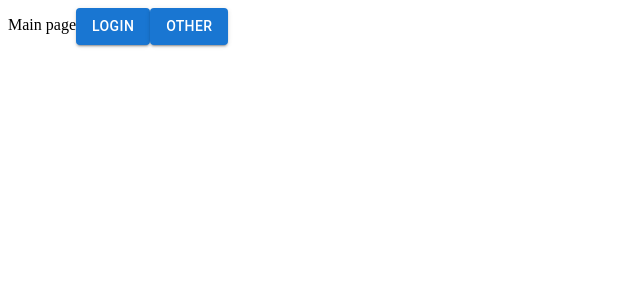
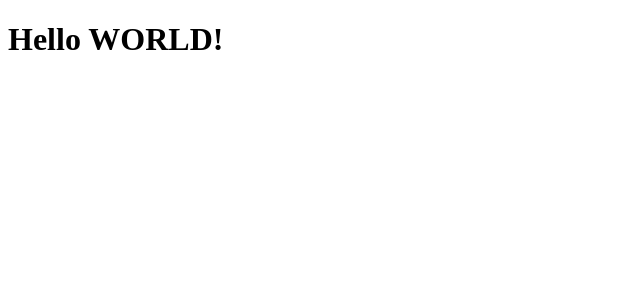
Before and after one commit to evanharr/SuperSimple3444, a React (Create React App) app: page /account-info in a window 1280 px wide. Shown: the top 300 px of the page, without its empty margins (0-640 px from the left). Built offline with nearby package versions, Linux system fonts and the light colour scheme.

Commit message:
started a base for Account page

```diff
--- a/package.json
+++ b/package.json
@@ -12,6 +12,7 @@
     "@testing-library/user-event": "^13.5.0",
     "react": "^18.2.0",
     "react-dom": "^18.2.0",
+    "react-router-dom": "^6.3.0",
     "react-scripts": "5.0.1",
     "web-vitals": "^2.1.4"
   },
--- /dev/null
+++ b/src/Account.jsx
@@ -0,0 +1,13 @@
+import React from "react";
+
+function Account(){
+
+    return(
+
+        <div>
+            <h1>Hello WORLD!</h1>
+        </div>
+    );
+}
+
+export default Account
--- a/src/App.js
+++ b/src/App.js
@@ -1,26 +1,18 @@
-import React, { useState } from 'react'
-import TextField from '@mui/material/TextField';
-import Button from '@mui/material/Button';
-
-import Modal from './Modal'
-import Login from './Login'
+import React from 'react'
+import { BrowserRouter, Routes, Route} from 'react-router-dom';
+import Account from './Account'
+import Home from './Home'
 
 
 function App() {
-  const [loginOpen, setLoginOpen] = useState(false);
-  const [OtherOpen, setOtherOpen] = useState(false);
   return(
   <div>
-    Main page
-    <Button variant="contained" className='OpenLogin' onClick={() => setLoginOpen(true)}>
-    Login
-    </Button>
-    <Button variant="contained" className='OpenOther' onClick={() => setOtherOpen(true)}>
-    Other
-    </Button>
-
-    <Modal open={loginOpen} onClose={() => setLoginOpen(false)}><Login /></Modal>
-    <Modal open={OtherOpen} onClose={() => setOtherOpen(false)}>Test</Modal>
+    <BrowserRouter>
+      <Routes>
+          <Route path='/' element ={<Home />}></Route>
+          <Route path="/account-info" element={<Account />}></Route>
+      </Routes>
+    </BrowserRouter>
   </div>
   )
 }
--- /dev/null
+++ b/src/Home.jsx
@@ -0,0 +1,26 @@
+import {React, useState} from 'react';
+import Button from '@mui/material/Button';
+import Modal from './Modal'
+import Login from './Login'
+
+
+function Home(){
+    const [loginOpen, setLoginOpen] = useState(false);
+    const [OtherOpen, setOtherOpen] = useState(false);
+    return(
+
+    <div>
+    Main page
+    <Button variant="contained" className='OpenLogin' onClick={() => setLoginOpen(true)}>
+    Login
+    </Button>
+    <Button variant="contained" className='OpenOther' onClick={() => setOtherOpen(true)}>
+    Other
+    </Button>
+
+    <Modal open={loginOpen} onClose={() => setLoginOpen(false)}><Login /></Modal>
+    <Modal open={OtherOpen} onClose={() => setOtherOpen(false)}>Test</Modal>
+    </div>
+    )
+}
+export default Home
```
Also changed, not shown: 1 other file (tests, documents, lock files or other folders).
